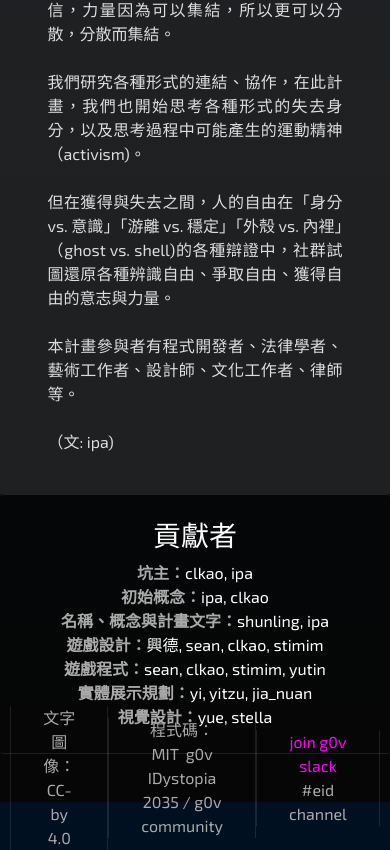
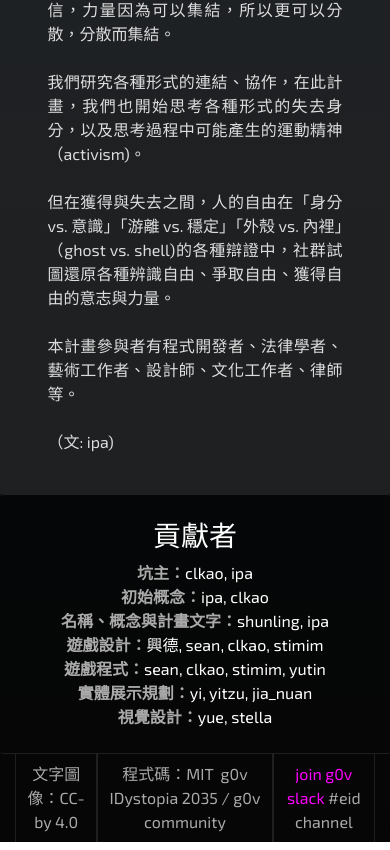
Before and after one commit to g0v/idystopia-index, a plain HTML site: page index.html in a window 390 px wide. Shown: the part 4506-5356 px from the top of the page. Drawn offline with nearby package versions, Linux system fonts and the light colour scheme.

Commit message:
fix footer rwd

```diff
--- a/assets/css/index.css
+++ b/assets/css/index.css
@@ -49,7 +49,7 @@ a:link, a:visited {
 }
 
 .footer {
-    height: 3em;
+    min-height: 3em;
     display: flex;
     justify-content: center;
     align-items: center;
@@ -90,3 +90,11 @@ a:link, a:visited {
 ::-webkit-scrollbar-thumb:hover {
   background: #222;
 }
+
+@media (max-width: 992px) {
+    .footer span {
+        padding: 0.5em;
+        border: 1px solid rgba(255,255,255,0.1);
+        border-width: 0 1px 0 1px;
+    }
+}
--- a/index.html
+++ b/index.html
@@ -5,7 +5,6 @@
         <meta name="viewport" content="width=device-width, initial-scale=1, shrink-to-fit=no">
         <title>Idystopia 2035</title>
         <link rel="stylesheet" href="https://stackpath.bootstrapcdn.com/bootstrap/4.5.2/css/bootstrap.min.css" integrity="sha384-JcKb8q3iqJ61gNV9KGb8thSsNjpSL0n8PARn9HuZOnIxN0hoP+VmmDGMN5t9UJ0Z" crossorigin="anonymous">
-        <link href="https://unpkg.com/aos@2.3.1/dist/aos.css" rel="stylesheet">
         <link href="https://fonts.googleapis.com/css2?family=Exo+2:wght@100;400;700&display=swap" rel="stylesheet">
         <link href="https://fonts.googleapis.com/css2?family=Noto+Serif+TC:wght@400;700&display=swap" rel="stylesheet">
         <link rel="stylesheet" href="assets/css/index.css">
@@ -140,7 +139,7 @@
         <script src="https://code.jquery.com/jquery-3.5.1.slim.min.js" integrity="sha384-DfXdz2htPH0lsSSs5nCTpuj/zy4C+OGpamoFVy38MVBnE+IbbVYUew+OrCXaRkfj" crossorigin="anonymous"></script>
         <script src="https://cdn.jsdelivr.net/npm/popper.js@1.16.1/dist/umd/popper.min.js" integrity="sha384-9/reFTGAW83EW2RDu2S0VKaIzap3H66lZH81PoYlFhbGU+6BZp6G7niu735Sk7lN" crossorigin="anonymous"></script>
         <script src="https://stackpath.bootstrapcdn.com/bootstrap/4.5.2/js/bootstrap.min.js" integrity="sha384-B4gt1jrGC7Jh4AgTPSdUtOBvfO8shuf57BaghqFfPlYxofvL8/KUEfYiJOMMV+rV" crossorigin="anonymous"></script>
-        <script src="https://unpkg.com/aos@2.3.1/dist/aos.js"></script>
+
         <script>
             AOS.init();
         </script>
```
